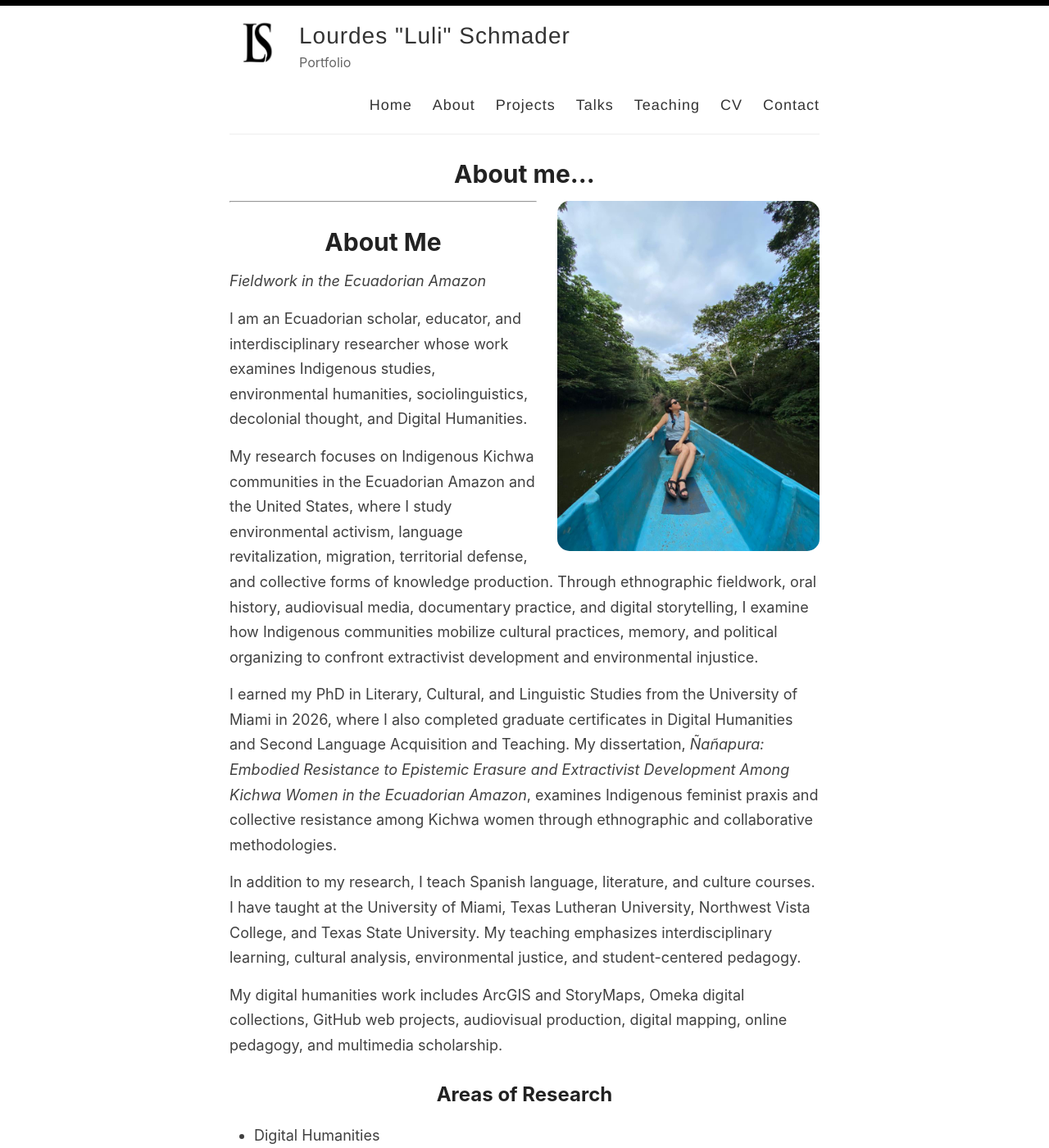
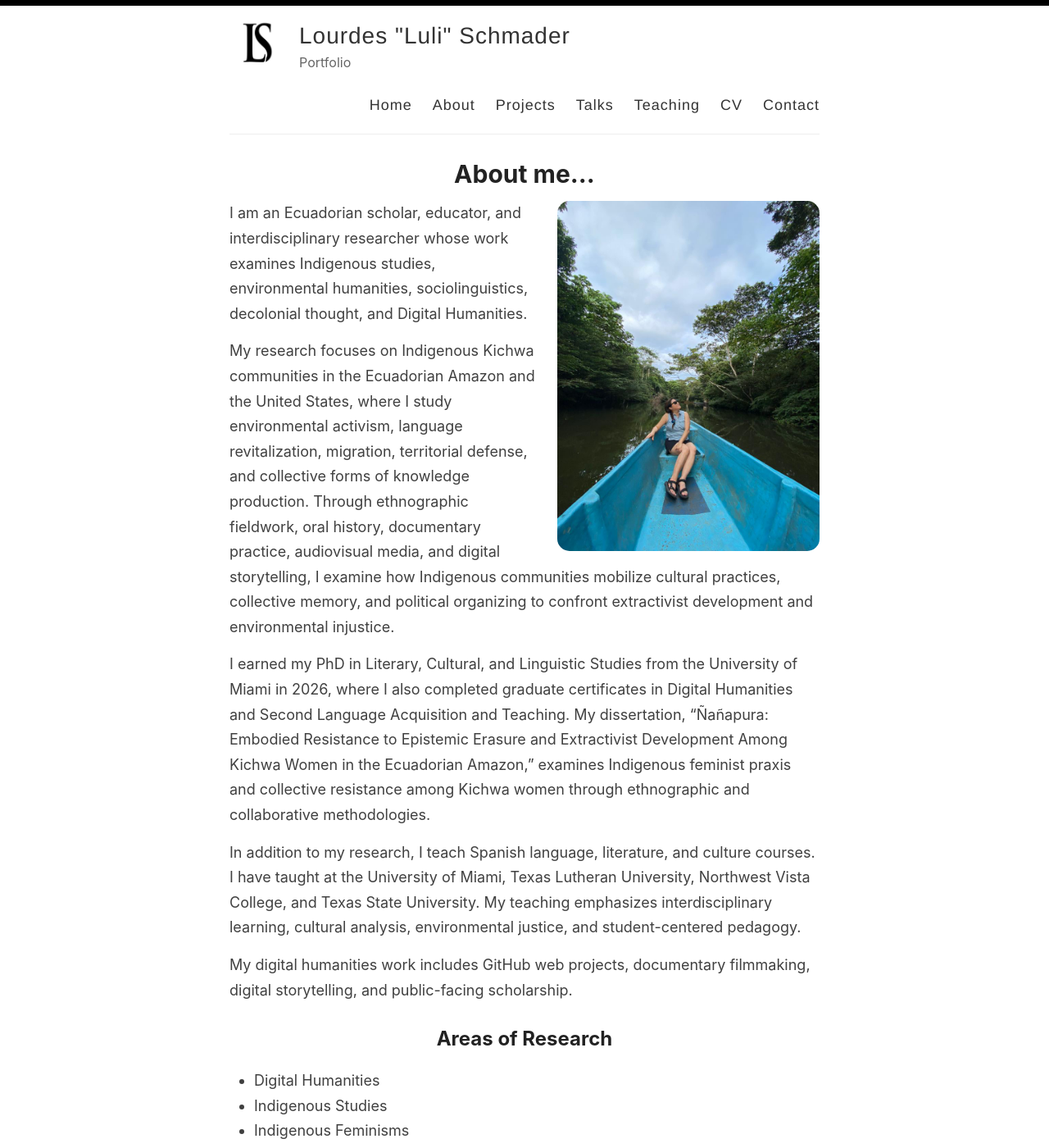
Before and after one commit to lulischmader/lulischmader.github.io, a Jekyll site: the page built from _pages/about.md, in a window 1280 px wide and 1400 px high. Shown: the whole window at 82% size. Built offline with Jekyll 4.4.1, drawn with Linux system fonts in a browser that asks for light colours.

Commit message:
Update about.md

```diff
--- a/_pages/about.md
+++ b/_pages/about.md
@@ -8,21 +8,15 @@ permalink: /about/
      alt="Fieldwork in the Ecuadorian Amazon"
      style="width: 320px; float: right; border-radius: 15px; margin-left: 25px; margin-bottom: 15px;">
 
----
-
-# About Me
-
-*Fieldwork in the Ecuadorian Amazon*
-
 I am an Ecuadorian scholar, educator, and interdisciplinary researcher whose work examines Indigenous studies, environmental humanities, sociolinguistics, decolonial thought, and Digital Humanities.
 
-My research focuses on Indigenous Kichwa communities in the Ecuadorian Amazon and the United States, where I study environmental activism, language revitalization, migration, territorial defense, and collective forms of knowledge production. Through ethnographic fieldwork, oral history, audiovisual media, documentary practice, and digital storytelling, I examine how Indigenous communities mobilize cultural practices, memory, and political organizing to confront extractivist development and environmental injustice.
+My research focuses on Indigenous Kichwa communities in the Ecuadorian Amazon and the United States, where I study environmental activism, language revitalization, migration, territorial defense, and collective forms of knowledge production. Through ethnographic fieldwork, oral history, documentary practice, audiovisual media, and digital storytelling, I examine how Indigenous communities mobilize cultural practices, collective memory, and political organizing to confront extractivist development and environmental injustice.
 
-I earned my PhD in Literary, Cultural, and Linguistic Studies from the University of Miami in 2026, where I also completed graduate certificates in Digital Humanities and Second Language Acquisition and Teaching. My dissertation, *Ñañapura: Embodied Resistance to Epistemic Erasure and Extractivist Development Among Kichwa Women in the Ecuadorian Amazon*, examines Indigenous feminist praxis and collective resistance among Kichwa women through ethnographic and collaborative methodologies.
+I earned my PhD in Literary, Cultural, and Linguistic Studies from the University of Miami in 2026, where I also completed graduate certificates in Digital Humanities and Second Language Acquisition and Teaching. My dissertation, “Ñañapura: Embodied Resistance to Epistemic Erasure and Extractivist Development Among Kichwa Women in the Ecuadorian Amazon,” examines Indigenous feminist praxis and collective resistance among Kichwa women through ethnographic and collaborative methodologies.
 
 In addition to my research, I teach Spanish language, literature, and culture courses. I have taught at the University of Miami, Texas Lutheran University, Northwest Vista College, and Texas State University. My teaching emphasizes interdisciplinary learning, cultural analysis, environmental justice, and student-centered pedagogy.
 
-My digital humanities work includes ArcGIS and StoryMaps, Omeka digital collections, GitHub web projects, audiovisual production, digital mapping, online pedagogy, and multimedia scholarship.
+My digital humanities work includes GitHub web projects, documentary filmmaking, digital storytelling, and public-facing scholarship.
 
 ## Areas of Research
 
```
